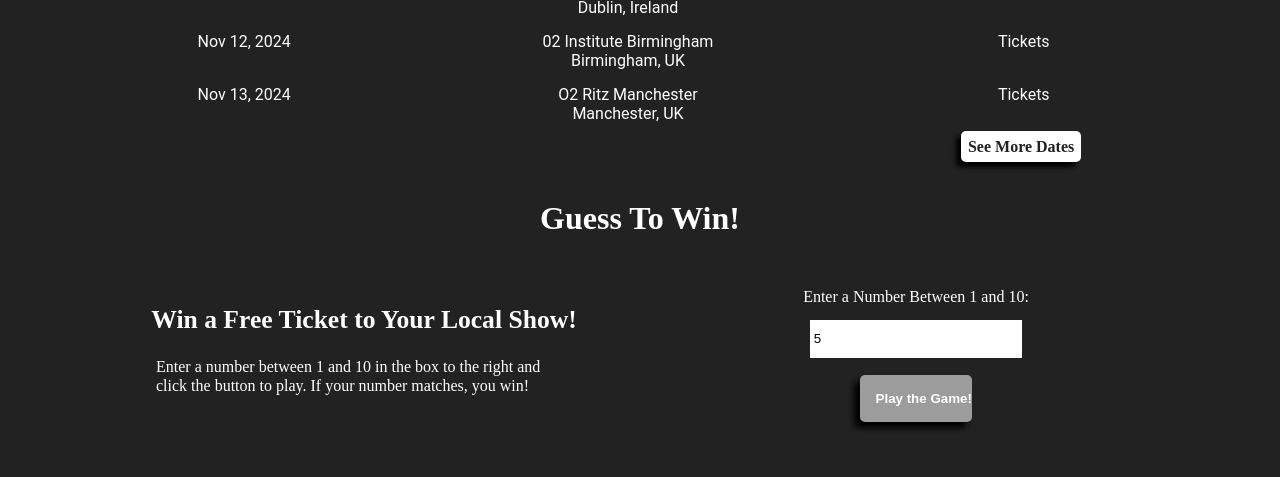
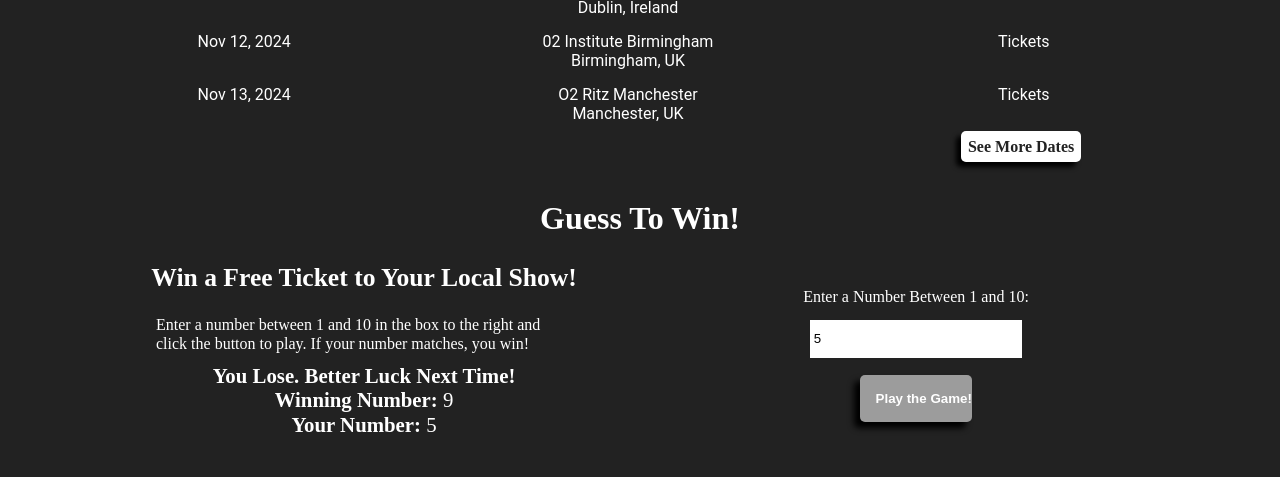
Before and after one commit to jpiper5/Role-ModelRedesign, a plain HTML site: page index.html in a window 1280 px wide. Both pictures are taken after typing "5" into the empty fields and a click on the input "Play the Game!". Shown: the part 1455-1932 px from the top of the page. Drawn offline with Linux system fonts and the light colour scheme.

Commit message:
updated game code again

```diff
--- a/script.js
+++ b/script.js
@@ -159,6 +159,9 @@ function showProduct3() {
    document.querySelector("#video2").classList.add("hiddenItem");
 
 }
+function getRandomNumber(min, max) {
+   return Math.floor(Math.random() * (max - min + 1)) + min;
+}
 function game(e) {
    e.preventDefault();
 
@@ -198,19 +201,22 @@ function game(e) {
 
    if (isValid) {
 
+      if (numGame.numGuess.value == winningNum){
          //shows success section
          document.querySelector("#results").classList.remove("hide");
          document.querySelector("#results").classList.add("show");
 
          //shows the data they submitted
          document.getElementById("gameMessage").innerHTML = `<strong>You Win!</strong><br><strong>Winning Number: </strong>${winningNum}<br><strong>Your Number: </strong>${numGame.numGuess.value}<br><strong>`;
+      } else {
+         //shows success section
+         document.querySelector("#results").classList.remove("hide");
+         document.querySelector("#results").classList.add("show");
 
-     // reset the form
-       myForm.reset();
-   } else if (numGame.numGuess.value !== winningNum) {
          document.getElementById("gameMessage").innerHTML = `<strong>You Lose. Better Luck Next Time!</strong><br><strong>Winning Number: </strong>${winningNum}<br><strong>Your Number: </strong>${numGame.numGuess.value}<br><strong>`;
 
          // reset the form
          myForm.reset();
       }
    }
+ }
--- a/styles.css
+++ b/styles.css
@@ -430,10 +430,10 @@ footer a {
 .errorInput {
     border: 1px solid var(--orange);
 }
-#success .hide {
+#success.hide {
     display: none;
 }
-#success .show {
+#success.show {
     display: block;
 }
 #success {
@@ -467,9 +467,13 @@ strong {
     padding-top: 10px;
 }
 /* --- game --- */
-#results .hide {
+#results.hide {
     display: none;
 }
-#results .show {
+#results.show {
     display: block;
+    margin-top: 10px;
+    line-height: 1.1;
+    text-align: center;
+    font-size: 1.3rem;
 }
```
Lines whose indentation alone changed are shown as unchanged.
